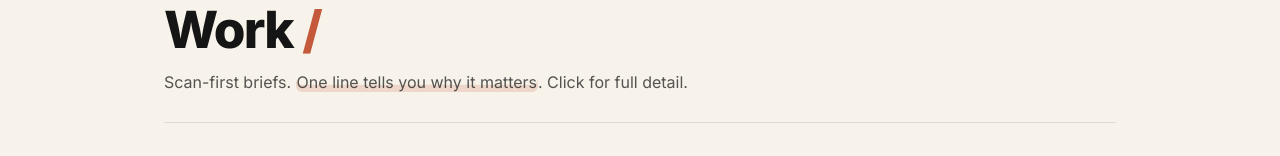
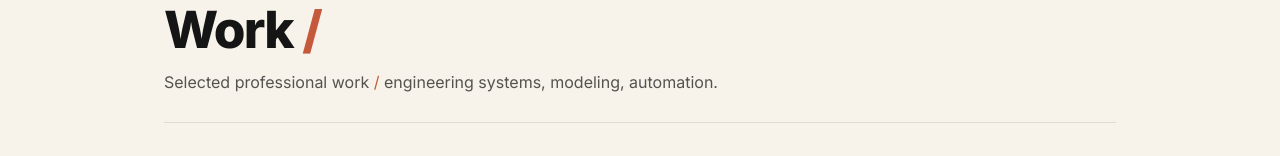
Before and after one commit to benjaminarce-cloud/arcev2-portfolio, a Next.js app: page /work in a window 1280 px wide. Shown: the part 160-316 px from the top of the page. Built offline with nearby package versions, Linux system fonts and the light colour scheme.

Commit message:
Update page.tsx

```diff
--- a/src/app/work/page.tsx
+++ b/src/app/work/page.tsx
@@ -35,9 +35,9 @@ export default function WorkPage() {
         <h1 className="page-title">
           Work <span className="accent">/</span>
         </h1>
-        <p className="page-subtitle">
-          Scan-first briefs. <span className="emph">One line tells you why it matters</span>.
-          Click for full detail.
+
+        <p className="page-subtitle" style={{ maxWidth: 720 }}>
+          Selected professional work <span className="accent">/</span> engineering systems, modeling, automation.
         </p>
 
         <div className="list" aria-label="Work list">
```
